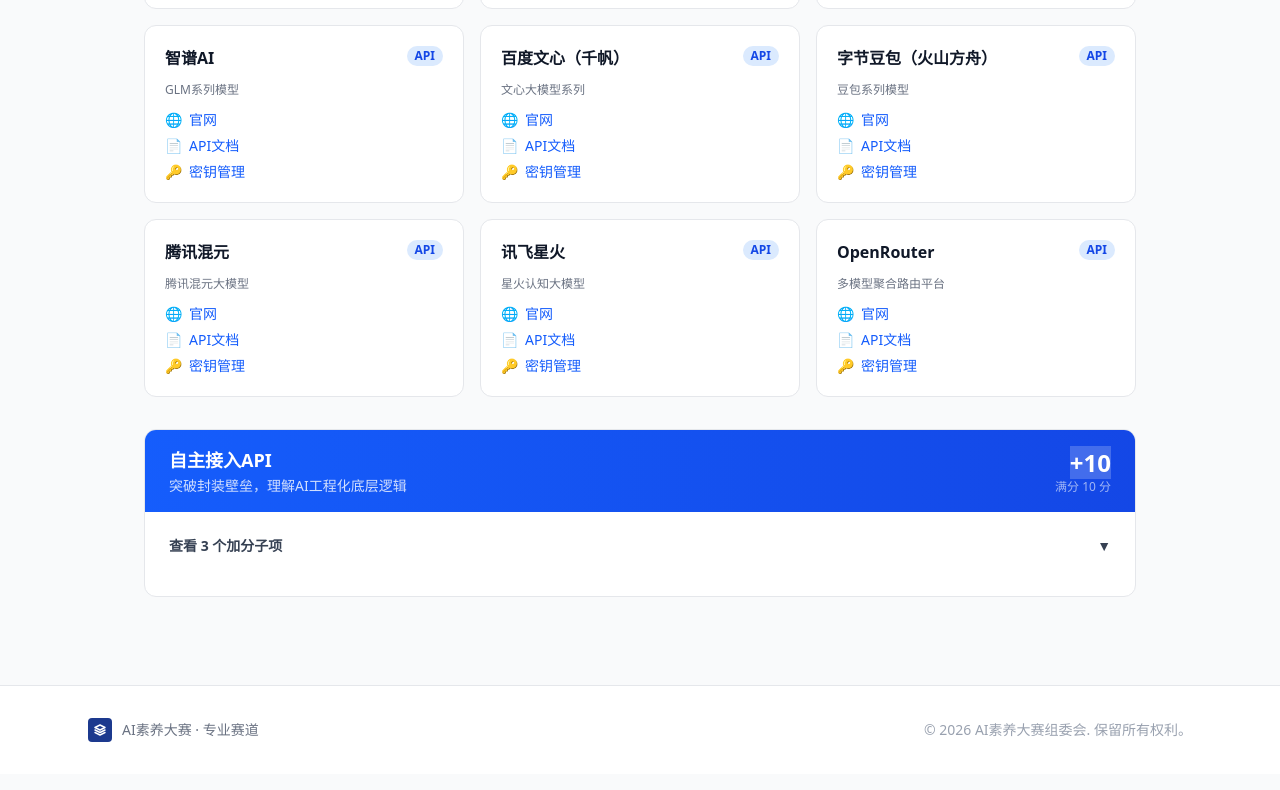
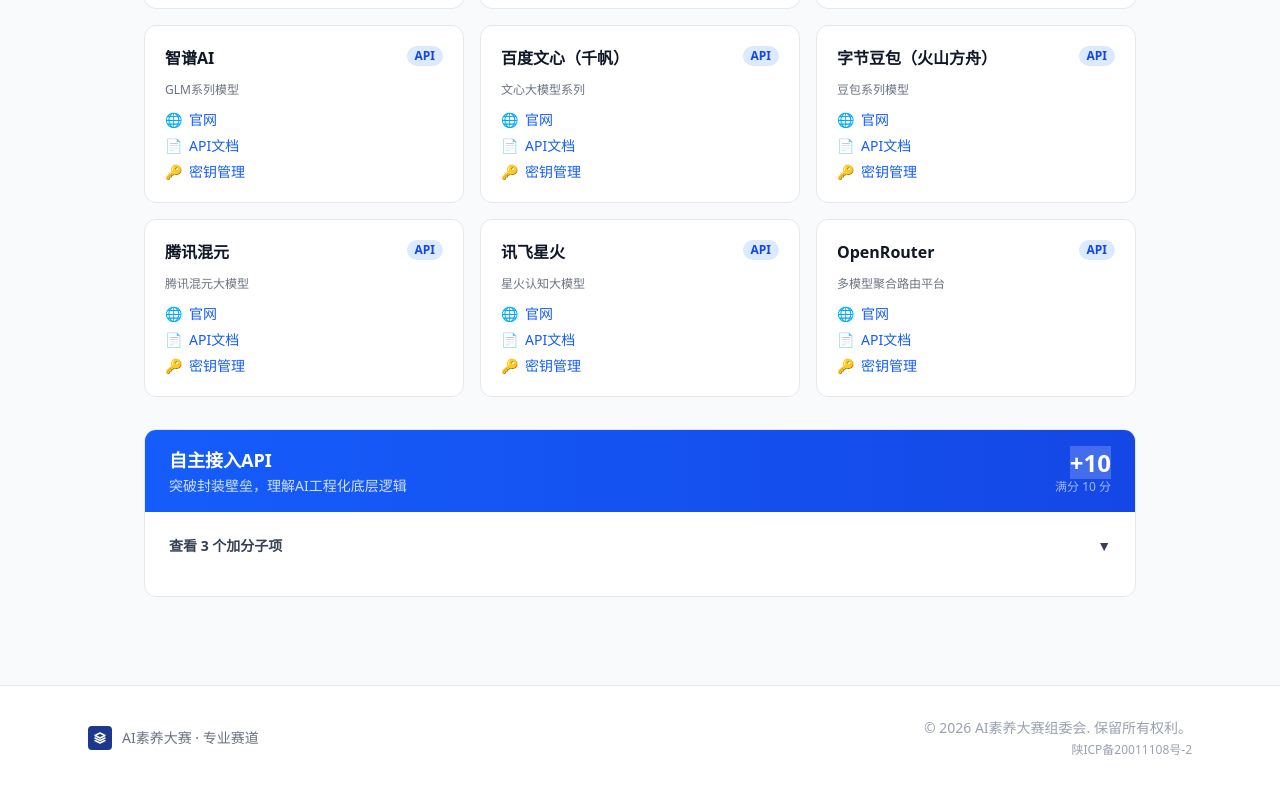
Before and after one commit to AmaTsumeAkira/AI-Competition, a React (Vite) app in the folder web/: page /#/bonus in a window 1280 px wide. Shown: the part 729-1519 px from the top of the page. Built offline with nearby package versions, Linux system fonts and the light colour scheme.

Commit message:
feat: 页脚添加ICP备案号 陕ICP备20011108号-2

```diff
--- a/web/src/components/Footer.tsx
+++ b/web/src/components/Footer.tsx
@@ -13,7 +13,12 @@
             </div>
             <span className="text-sm font-medium text-gray-500">AI素养大赛 · 专业赛道</span>
           </div>
-          <p className="text-sm text-gray-400">© 2026 AI素养大赛组委会. 保留所有权利。</p>
+          <div className="flex flex-col items-center gap-1 sm:items-end">
+            <p className="text-sm text-gray-400">© 2026 AI素养大赛组委会. 保留所有权利。</p>
+            <a href="https://beian.miit.gov.cn/" target="_blank" rel="noopener noreferrer" className="text-xs text-gray-400 hover:text-gray-600 transition-colors">
+              陕ICP备20011108号-2
+            </a>
+          </div>
         </div>
       </div>
     </footer>
```
